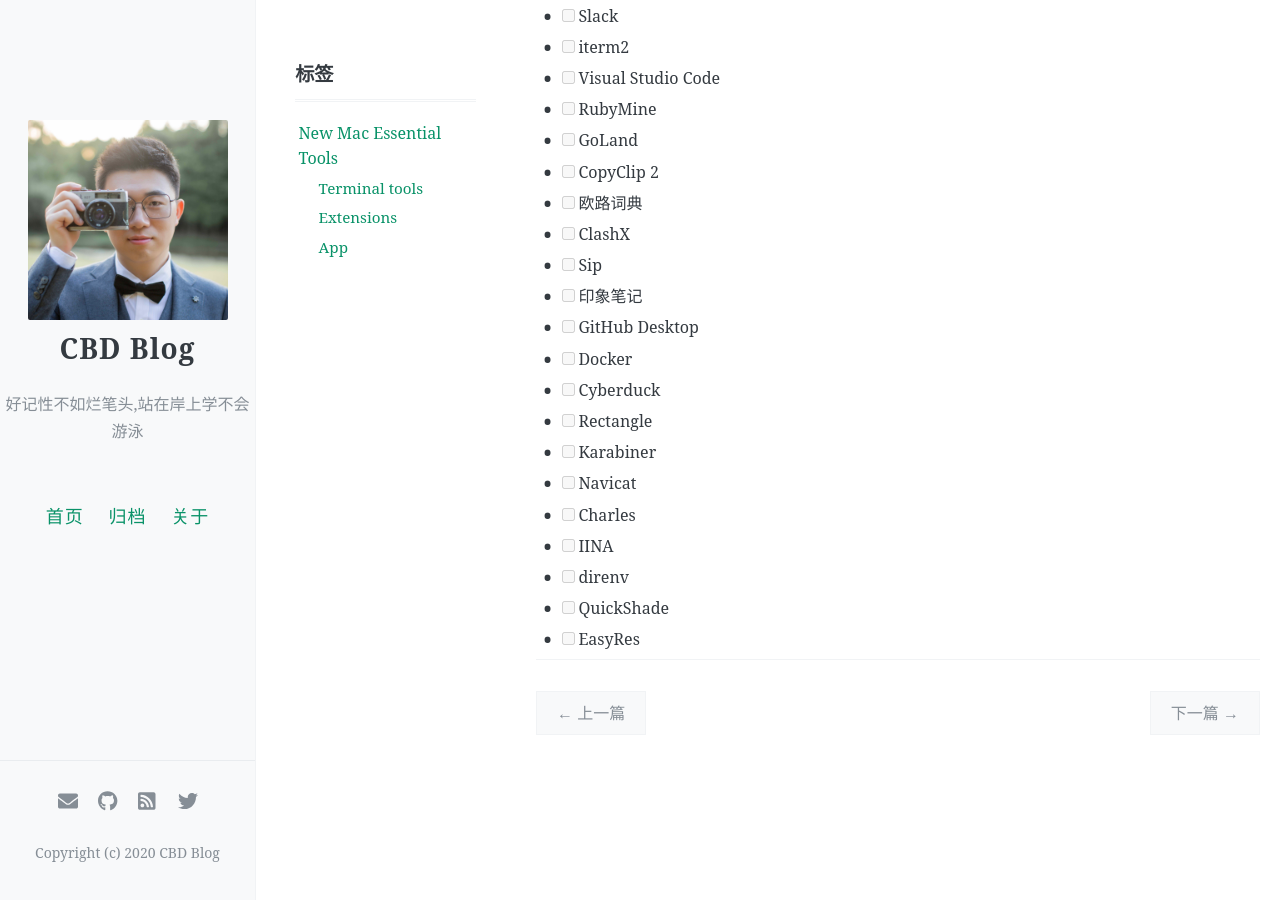
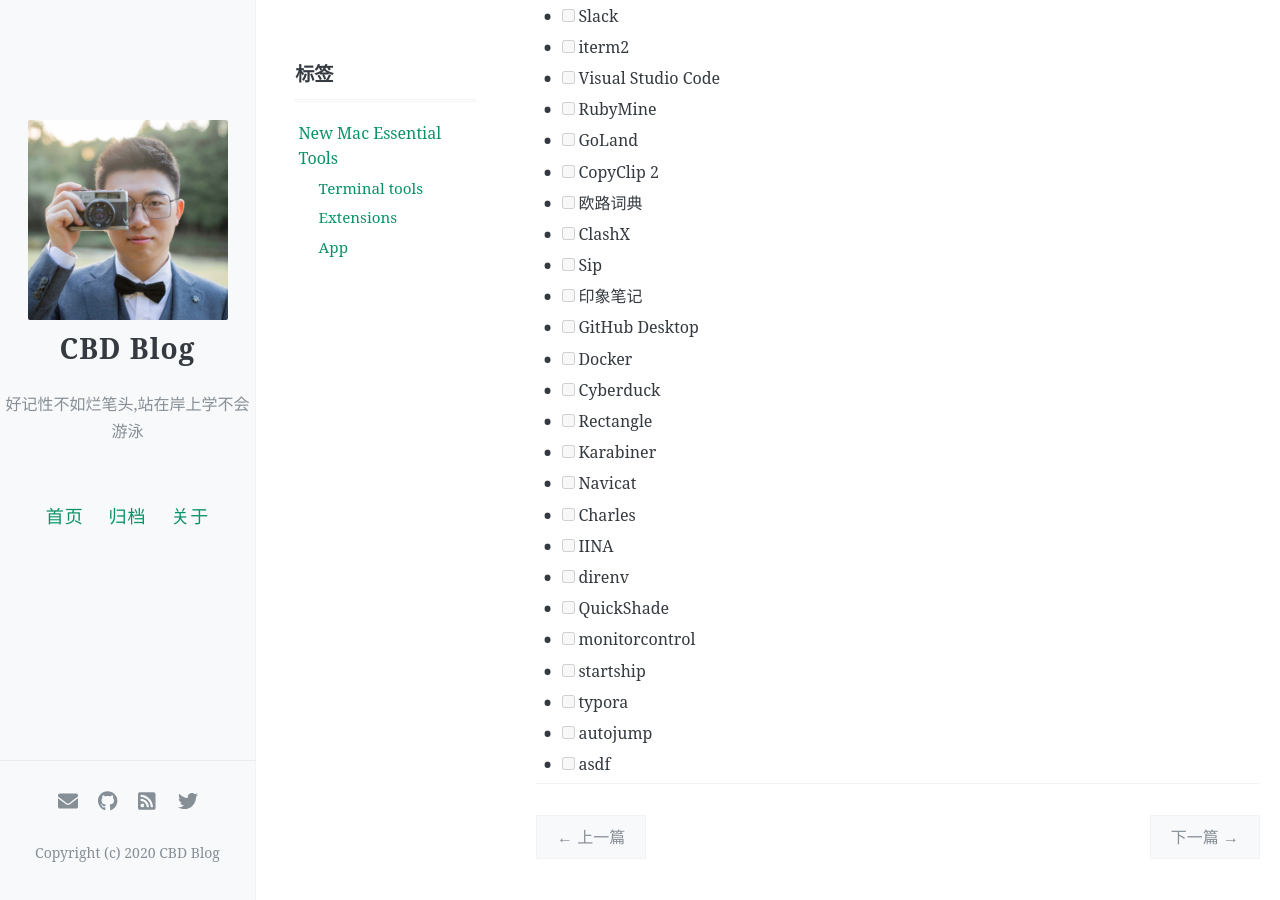
Before and after one commit to icbd/icbd.github.io, a Jekyll site: the page built from _posts/tools/2021-04-29-essential-tools.md, in a window 1280 px wide and 900 px high, scrolled down 1056 px. Built offline with Jekyll 4.4.1, drawn with Linux system fonts in a browser that asks for light colours; comment, search, counter and statistics services are not loaded.

Commit message:
Update 2021-04-29-essential-tools.md

```diff
--- a/_posts/tools/2021-04-29-essential-tools.md
+++ b/_posts/tools/2021-04-29-essential-tools.md
@@ -57,4 +57,8 @@
 - [ ] IINA
 - [ ] direnv
 - [ ] QuickShade
-- [ ] EasyRes
+- [ ] monitorcontrol
+- [ ] startship
+- [ ] typora
+- [ ] autojump
+- [ ] asdf
```
